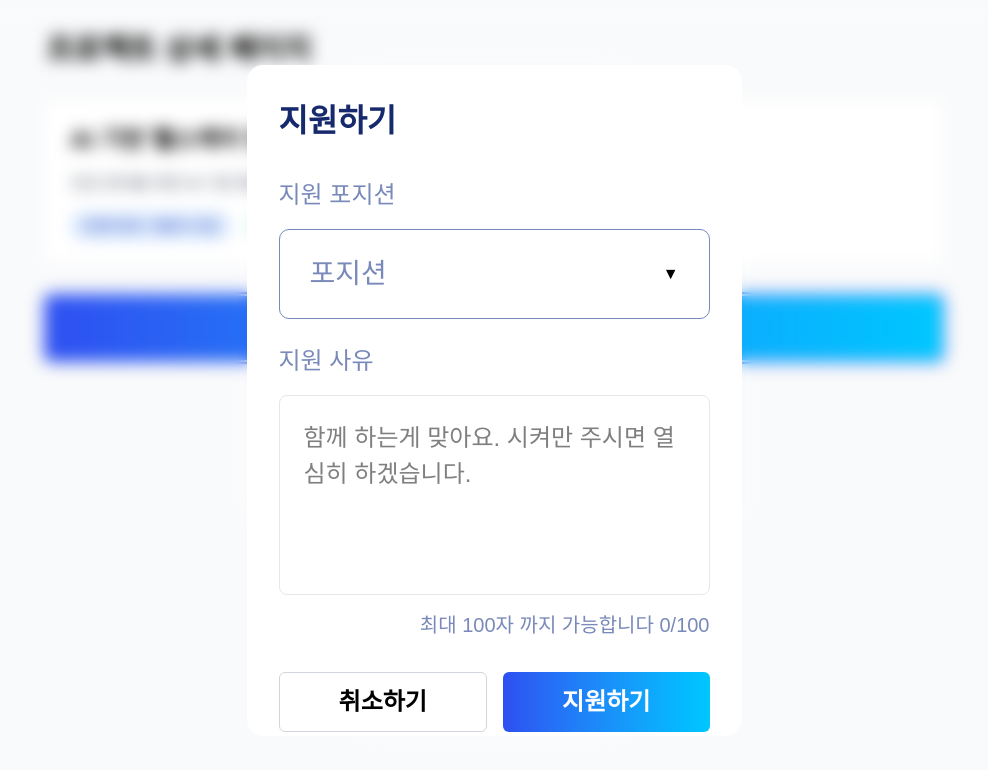
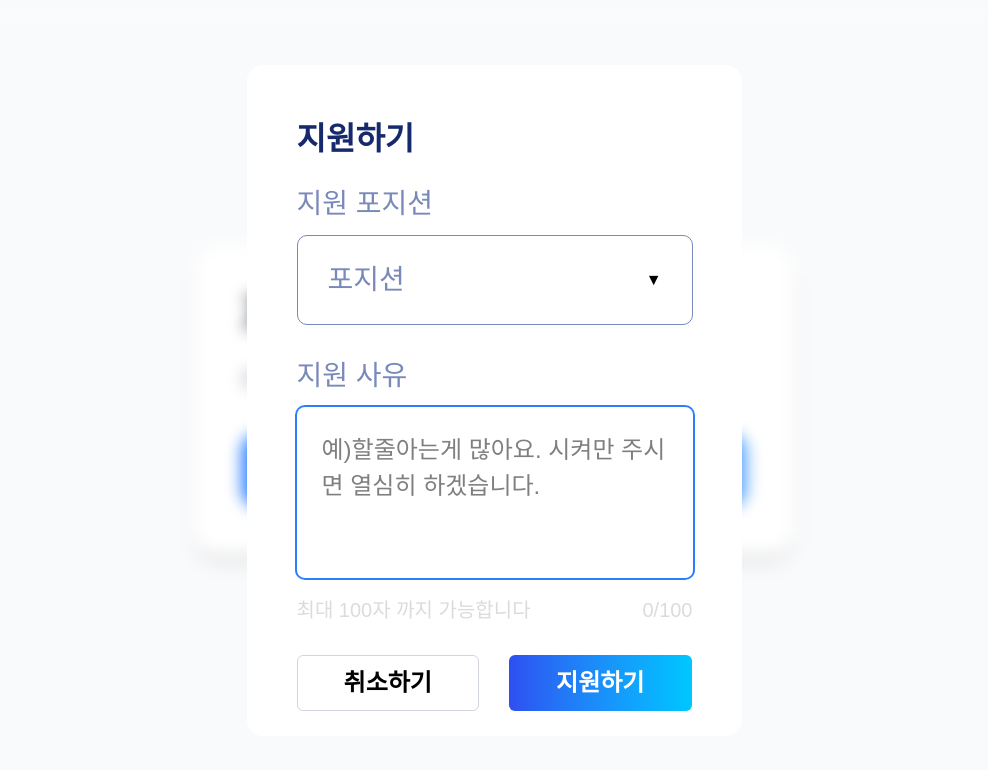
Before and after one commit to FRONTENDBOOTCAMP-14th/Final-project-team9, a Next.js app: page /project-detail in a window 1280 px wide. Both pictures are taken after a click on the button "지원하기". Shown: the top 770 px of the page, without its empty margins (146-1134 px from the left). Built offline with nearby package versions, Linux system fonts and the light colour scheme; a web font is replaced by a local one.

Commit message:
feat : project detail 페이지에 필요한 모달창+성공토스트 구현

```diff
--- a/src/app/project-detail/page.tsx
+++ b/src/app/project-detail/page.tsx
@@ -1,50 +1,41 @@
 "use client";
 
 import { useState } from "react";
-import Button from "@/components/common/Button";
 import ApplyModal from "@/components/project-detail/ApplyModal";
+import type { ApplyFormData } from "@/components/project-detail/types";
 
 export default function ProjectDetailPage() {
   const [isModalOpen, setIsModalOpen] = useState(false);
+  const applicantCount = 3; // 임시 데이터 - 실제로는 API에서 받아올 값
 
-  const handleApplySubmit = (data: { position: string; reason: string }) => {
+  const handleApplySubmit = (data: ApplyFormData) => {
     console.log("지원 데이터:", data);
-    // 여기에서 실제 지원 로직 처리
-    alert(`${data.position} 포지션으로 지원이 완료되었습니다!`);
-    setIsModalOpen(false);
+    // 여기에서 실제 지원 로직 처리 (API 호출 등)
+    // 모달 닫기는 ApplyModal 내부에서 처리함
   };
 
   return (
-    <div className="min-h-screen bg-gray-50 p-8">
-      <div className="max-w-4xl mx-auto">
-        <h1 className="text-3xl font-bold mb-8">프로젝트 상세 페이지</h1>
+    <div className="min-h-screen flex items-center justify-center bg-gray-50 p-4">
+      <div className="bg-white rounded-3xl shadow-lg p-12 max-w-[600px] w-full">
+        {/* 제목 */}
+        <h1 className="text-5xl font-bold mb-6 text-gray-900">지원 🎉</h1>
 
-        {/* 임시 프로젝트 정보 */}
-        <div className="bg-white rounded-lg p-6 mb-8">
-          <h2 className="text-2xl font-bold mb-4">AI 기반 헬스케어 앱 개발</h2>
-          <p className="text-gray-600 mb-4">
-            건강 관리를 위한 AI 기반 헬스케어 애플리케이션을 개발하는
-            프로젝트입니다.
-          </p>
-          <div className="flex gap-4">
-            <span className="px-3 py-1 bg-blue-100 text-blue-800 rounded-full text-sm">
-              프론트엔드 개발자 모집
-            </span>
-            <span className="px-3 py-1 bg-green-100 text-green-800 rounded-full text-sm">
-              백엔드 개발자 모집
-            </span>
-          </div>
-        </div>
+        {/* 부제목 */}
+        <p className="text-lg text-gray-500 mb-10">
+          현재{" "}
+          <span className="font-semibold text-blue-600">
+            {applicantCount}명
+          </span>{" "}
+          지원했습니다.
+        </p>
 
         {/* 지원하기 버튼 */}
-        <Button
+        <button
           onClick={() => setIsModalOpen(true)}
-          variant="primary"
-          size="lg"
-          className="w-full h-16"
+          className="w-full h-[72px] bg-gradient-to-r from-blue-500 to-blue-400 hover:from-blue-600 hover:to-blue-500 text-white text-xl font-semibold rounded-2xl transition-all duration-200 shadow-md hover:shadow-lg"
         >
           지원하기
-        </Button>
+        </button>
 
         {/* 지원하기 모달 */}
         <ApplyModal
--- a/src/components/project-detail/ApplyModal.tsx
+++ b/src/components/project-detail/ApplyModal.tsx
@@ -1,43 +1,100 @@
 "use client";
 
-import React, { useState, useEffect } from "react";
+import React, { useEffect, useRef } from "react";
 import Button from "@/components/common/Button";
 import Dropdown from "@/components/common/input/Dropdown";
-import { useDropdownStore } from "@/store/dropdown-store";
-
-interface ApplyModalProps {
-  isOpen: boolean;
-  onClose: () => void;
-  onSubmit: (data: { position: string; reason: string }) => void;
-}
+import { useApplyForm } from "@/hooks/useApplyForm";
+import {
+  POSITION_OPTIONS,
+  FORM_CONSTANTS,
+  PLACEHOLDER_TEXT,
+} from "./constants";
+import SuccessToast from "./SuccessToast";
+import type { ApplyModalProps } from "./types";
 
 export default function ApplyModal({
   isOpen,
   onClose,
   onSubmit,
 }: ApplyModalProps) {
-  const [reason, setReason] = useState("");
-  const { selectedValues, setSelected } = useDropdownStore();
+  const {
+    reason,
+    errors,
+    selectedPosition,
+    showSuccessToast,
+    currentLength,
+    maxLength,
+    setErrors,
+    setShowSuccessToast,
+    validateForm,
+    resetForm,
+    handleReasonChange,
+  } = useApplyForm(isOpen);
 
-  const maxLength = 100;
-  const currentLength = reason.length;
-  const selectedPosition = selectedValues["포지션"] || "";
+  const modalRef = useRef<HTMLDivElement>(null);
+  const textareaRef = useRef<HTMLTextAreaElement>(null);
+  const previousActiveElement = useRef<HTMLElement | null>(null);
 
-  // 모달이 닫힐 때 상태 초기화
+  // 모달 열릴 때 포커스 관리
   useEffect(() => {
-    if (!isOpen) {
-      setReason("");
-      setSelected("포지션", "");
+    if (isOpen) {
+      // 현재 포커스된 요소 저장
+      previousActiveElement.current = document.activeElement as HTMLElement;
+      // 텍스트 영역에 포커스
+      setTimeout(() => {
+        textareaRef.current?.focus();
+      }, 100);
+    } else {
+      // 모달 닫힐 때 이전 포커스 복원
+      previousActiveElement.current?.focus();
     }
-  }, [isOpen, setSelected]);
+  }, [isOpen]);
+
+  // ESC 키로 모달 닫기
+  useEffect(() => {
+    const handleEscape = (e: KeyboardEvent) => {
+      if (e.key === "Escape" && isOpen) {
+        handleCancel();
+      }
+    };
+
+    document.addEventListener("keydown", handleEscape);
+    return () => document.removeEventListener("keydown", handleEscape);
+    // eslint-disable-next-line react-hooks/exhaustive-deps
+  }, [isOpen]);
+
+  // 포커스 트랩
+  useEffect(() => {
+    if (!isOpen) return;
+
+    const handleTabKey = (e: KeyboardEvent) => {
+      if (e.key !== "Tab" || !modalRef.current) return;
+
+      const focusableElements = modalRef.current.querySelectorAll<HTMLElement>(
+        'button, [href], input, select, textarea, [tabindex]:not([tabindex="-1"])',
+      );
+
+      const firstElement = focusableElements[0];
+      const lastElement = focusableElements[focusableElements.length - 1];
+
+      if (e.shiftKey && document.activeElement === firstElement) {
+        lastElement?.focus();
+        e.preventDefault();
+      } else if (!e.shiftKey && document.activeElement === lastElement) {
+        firstElement?.focus();
+        e.preventDefault();
+      }
+    };
+
+    document.addEventListener("keydown", handleTabKey);
+    return () => document.removeEventListener("keydown", handleTabKey);
+  }, [isOpen]);
 
   const handleSubmit = () => {
-    if (!selectedPosition) {
-      alert("포지션을 선택해주세요.");
-      return;
-    }
-    if (reason.trim().length === 0) {
-      alert("지원 사유를 입력해주세요.");
+    const validationErrors = validateForm();
+
+    if (validationErrors.position || validationErrors.reason) {
+      setErrors(validationErrors);
       return;
     }
 
@@ -46,117 +103,144 @@ export default function ApplyModal({
       reason: reason.trim(),
     });
 
-    // 제출 후 상태 초기화
-    setReason("");
-    setSelected("포지션", "");
+    resetForm();
+    setShowSuccessToast(true);
+
+    setTimeout(() => {
+      onClose();
+    }, FORM_CONSTANTS.MODAL_CLOSE_DELAY);
+  };
+
+  const handleCancel = () => {
+    resetForm();
+    setShowSuccessToast(false);
     onClose();
   };
 
-  const handleCancel = () => {
-    setReason("");
-    setSelected("포지션", "");
-    onClose();
-  };
-
-  if (!isOpen) return null;
+  if (!isOpen && !showSuccessToast) return null;
 
   return (
-    <div className="fixed inset-0 flex items-center justify-center z-50">
+    <>
+      {isOpen && (
+        <div
+          className="fixed inset-0 flex items-center justify-center z-50"
+          role="dialog"
+          aria-modal="true"
+          aria-labelledby="modal-title"
+        >
           {/* 배경 오버레이 */}
-      <div className="fixed inset-0 backdrop-blur-sm" onClick={handleCancel} />
+          <div
+            className="fixed inset-0 backdrop-blur-sm"
+            onClick={handleCancel}
+            aria-hidden="true"
+          />
 
           {/* 모달 컨텐츠 */}
           <div
-        className="bg-white rounded-2xl p-8 w-[495px] h-[671px] max-w-[90vw] max-h-[90vh] overflow-y-auto relative z-10"
+            ref={modalRef}
+            className="bg-white rounded-2xl w-[495px] h-[671px] max-w-[90vw] max-h-[90vh] overflow-y-auto relative z-10 pt-[50px] pl-[50px] pr-[50px]"
             onClick={(e) => e.stopPropagation()}
           >
             {/* 제목 */}
             <h2
-          className="font-bold mb-8"
-          style={{
-            fontSize: "var(--text-8)",
-            color: "var(--color-deep)",
-          }}
+              id="modal-title"
+              className="font-bold mb-[20px] text-8 text-[color:var(--color-deep)]"
             >
               지원하기
             </h2>
 
             {/* 지원 포지션 */}
-        <div className="mb-6">
+            <div className="mb-[30px]">
               <label
-            className="block mb-4"
-            style={{
-              fontSize: "var(--text-6)",
-              color: "var(--color-gray)",
-            }}
+                htmlFor="position-select"
+                className="block mb-[10px] text-7 text-[color:var(--color-gray)]"
               >
                 지원 포지션
               </label>
               <Dropdown
-            options={["프론트엔드", "백엔드", "풀스택", "디자이너", "기획자"]}
+                options={[...POSITION_OPTIONS]}
                 placeholder="포지션"
-            width="100%"
+                width="396px"
                 height="90px"
               />
+              {errors.position && (
+                <p
+                  className="mt-[10px] text-5 text-red-500"
+                  role="alert"
+                  aria-live="polite"
+                >
+                  {errors.position}
+                </p>
+              )}
             </div>
 
             {/* 지원 사유 */}
-        <div className="mb-8">
+            <div className="mb-[30px]">
               <label
-            className="block mb-4"
-            style={{
-              fontSize: "var(--text-6)",
-              color: "var(--color-gray)",
-            }}
+                htmlFor="reason-textarea"
+                className="block mb-[10px] text-7 text-[color:var(--color-gray)]"
               >
                 지원 사유
               </label>
               <textarea
+                id="reason-textarea"
+                ref={textareaRef}
                 value={reason}
-            onChange={(e) => setReason(e.target.value)}
-            placeholder="함께 하는게 맞아요. 시켜만 주시면 열심히 하겠습니다."
+                onChange={(e) => handleReasonChange(e.target.value)}
+                placeholder={PLACEHOLDER_TEXT.REASON}
                 maxLength={maxLength}
-            className="w-full h-[200px] p-6 border border-gray-200 rounded-lg resize-none focus:outline-none focus:ring-2 focus:ring-blue-500 focus:border-transparent"
-            style={{
-              fontSize: "var(--text-6)",
-            }}
+                aria-describedby="reason-info"
+                aria-invalid={!!errors.reason}
+                className="w-[396px] h-[171px] p-6 border border-gray-200 rounded-lg resize-none focus:outline-none focus:ring-2 focus:ring-blue-500 focus:border-transparent text-6"
               />
               <div
-            className="text-right mt-2"
-            style={{
-              fontSize: "var(--text-5)",
-              color:
-                currentLength > 0 ? "var(--color-deep)" : "var(--color-gray)",
-            }}
+                id="reason-info"
+                className="flex justify-between mt-[10px] w-[396px] text-5 text-[color:#dbdbdb]"
               >
-            최대 100자 까지 가능합니다 {currentLength}/{maxLength}
+                <span>최대 {maxLength}자 까지 가능합니다</span>
+                <span aria-live="polite">
+                  {currentLength}/{maxLength}
+                </span>
               </div>
+              {errors.reason && (
+                <p
+                  className="mt-[10px] text-5 text-red-500"
+                  role="alert"
+                  aria-live="polite"
+                >
+                  {errors.reason}
+                </p>
+              )}
             </div>
 
             {/* 버튼 영역 */}
-        <div className="flex gap-4">
+            <div className="flex gap-7.5">
               <Button
                 onClick={handleCancel}
                 variant="secondary"
-            className="flex-1 h-[60px]"
-            style={{
-              fontSize: "var(--text-6)",
-            }}
+                className="w-[183px] h-[56px] text-6"
+                aria-label="지원 취소"
               >
                 취소하기
               </Button>
               <Button
                 onClick={handleSubmit}
                 variant="primary"
-            className="flex-1 h-[60px]"
-            style={{
-              fontSize: "var(--text-6)",
-            }}
+                className="w-[183px] h-[56px] text-6 !text-white"
+                aria-label="지원 제출"
               >
                 지원하기
               </Button>
             </div>
           </div>
         </div>
+      )}
+
+      {/* 성공 토스트 */}
+      <SuccessToast
+        isVisible={!isOpen && showSuccessToast}
+        onClose={() => setShowSuccessToast(false)}
+      />
+    </>
   );
 }
--- /dev/null
+++ b/src/components/project-detail/SuccessToast.tsx
@@ -0,0 +1,89 @@
+"use client";
+
+import { useEffect } from "react";
+import type { SuccessToastProps } from "./types";
+
+export default function SuccessToast({
+  isVisible,
+  onClose,
+}: SuccessToastProps) {
+  useEffect(() => {
+    if (isVisible) {
+      const timer = setTimeout(onClose, 5000);
+      return () => clearTimeout(timer);
+    }
+  }, [isVisible, onClose]);
+
+  if (!isVisible) return null;
+
+  return (
+    <div
+      role="alert"
+      aria-live="polite"
+      aria-atomic="true"
+      style={{
+        position: "fixed",
+        top: "24px",
+        left: "50%",
+        transform: "translateX(-50%)",
+        zIndex: 9999,
+      }}
+    >
+      <div
+        style={{
+          display: "flex",
+          alignItems: "center",
+          justifyContent: "center",
+          width: "415px",
+          height: "48px",
+          padding: "0 24px",
+          backgroundColor: "#d9d9d9",
+          borderRadius: "999px",
+          boxShadow: "none",
+        }}
+      >
+        <div
+          aria-hidden="true"
+          style={{
+            width: "28px",
+            height: "28px",
+            backgroundColor: "#7ED957",
+            borderRadius: "50%",
+            display: "flex",
+            alignItems: "center",
+            justifyContent: "center",
+            marginRight: "12px",
+            flexShrink: 0,
+          }}
+        >
+          <svg
+            width="16"
+            height="16"
+            viewBox="0 0 20 20"
+            fill="white"
+            xmlns="http://www.w3.org/2000/svg"
+            aria-hidden="true"
+          >
+            <path
+              fillRule="evenodd"
+              clipRule="evenodd"
+              d="M16.707 5.293a1 1 0 010 1.414l-8 8a1 1 0 01-1.414 0l-4-4a1 1 0 011.414-1.414L8 12.586l7.293-7.293a1 1 0 011.414 0z"
+            />
+          </svg>
+        </div>
+        <span
+          style={{
+            fontSize: "20px",
+            color: "#000000",
+            fontWeight: "normal",
+            lineHeight: "1",
+            textAlign: "center",
+            flex: 1,
+          }}
+        >
+          지원 완료 되었습니다.
+        </span>
+      </div>
+    </div>
+  );
+}
--- /dev/null
+++ b/src/components/project-detail/constants.ts
@@ -0,0 +1,22 @@
+export const POSITION_OPTIONS = [
+  "프론트엔드",
+  "백엔드",
+  "풀스택",
+  "디자이너",
+  "기획자",
+] as const;
+
+export const FORM_CONSTANTS = {
+  MAX_REASON_LENGTH: 100,
+  MODAL_CLOSE_DELAY: 100,
+  TOAST_DURATION: 5000,
+} as const;
+
+export const ERROR_MESSAGES = {
+  POSITION_REQUIRED: "포지션을 선택해주세요.",
+  REASON_REQUIRED: "지원 사유를 입력해주세요.",
+} as const;
+
+export const PLACEHOLDER_TEXT = {
+  REASON: "예)할줄아는게 많아요. 시켜만 주시면 열심히 하겠습니다.",
+} as const;
--- /dev/null
+++ b/src/components/project-detail/index.ts
@@ -0,0 +1,4 @@
+export { default as ApplyModal } from "./ApplyModal";
+export { default as SuccessToast } from "./SuccessToast";
+export * from "./types";
+export * from "./constants";
--- /dev/null
+++ b/src/components/project-detail/types.ts
@@ -0,0 +1,20 @@
+export interface ApplyModalProps {
+  isOpen: boolean;
+  onClose: () => void;
+  onSubmit: (data: ApplyFormData) => void;
+}
+
+export interface ApplyFormData {
+  position: string;
+  reason: string;
+}
+
+export interface FormErrors {
+  position: string;
+  reason: string;
+}
+
+export interface SuccessToastProps {
+  isVisible: boolean;
+  onClose: () => void;
+}
--- /dev/null
+++ b/src/hooks/useApplyForm.ts
@@ -0,0 +1,81 @@
+import { useState, useEffect, useCallback } from "react";
+import {
+  ERROR_MESSAGES,
+  FORM_CONSTANTS,
+} from "@/components/project-detail/constants";
+import type { FormErrors } from "@/components/project-detail/types";
+import { useDropdownStore } from "@/store/dropdown-store";
+
+export function useApplyForm(isOpen: boolean) {
+  const [reason, setReason] = useState("");
+  const [errors, setErrors] = useState<FormErrors>({
+    position: "",
+    reason: "",
+  });
+  const [showSuccessToast, setShowSuccessToast] = useState(false);
+  const { selectedValues, setSelected } = useDropdownStore();
+
+  const selectedPosition = selectedValues["포지션"] || "";
+
+  // 모달이 닫힐 때 상태 초기화
+  useEffect(() => {
+    if (!isOpen) {
+      setReason("");
+      setSelected("포지션", "");
+      setErrors({ position: "", reason: "" });
+    }
+  }, [isOpen, setSelected]);
+
+  // 포지션 선택 시 에러 메시지 제거
+  useEffect(() => {
+    if (selectedPosition && errors.position) {
+      setErrors((prev) => ({ ...prev, position: "" }));
+    }
+  }, [selectedPosition, errors.position]);
+
+  const validateForm = useCallback((): FormErrors => {
+    const newErrors: FormErrors = {
+      position: "",
+      reason: "",
+    };
+
+    if (!selectedPosition) {
+      newErrors.position = ERROR_MESSAGES.POSITION_REQUIRED;
+    }
+    if (reason.trim().length === 0) {
+      newErrors.reason = ERROR_MESSAGES.REASON_REQUIRED;
+    }
+
+    return newErrors;
+  }, [selectedPosition, reason]);
+
+  const resetForm = useCallback(() => {
+    setReason("");
+    setSelected("포지션", "");
+    setErrors({ position: "", reason: "" });
+  }, [setSelected]);
+
+  const handleReasonChange = useCallback(
+    (value: string) => {
+      setReason(value);
+      if (errors.reason) {
+        setErrors((prev) => ({ ...prev, reason: "" }));
+      }
+    },
+    [errors.reason],
+  );
+
+  return {
+    reason,
+    errors,
+    selectedPosition,
+    showSuccessToast,
+    currentLength: reason.length,
+    maxLength: FORM_CONSTANTS.MAX_REASON_LENGTH,
+    setErrors,
+    setShowSuccessToast,
+    validateForm,
+    resetForm,
+    handleReasonChange,
+  };
+}
```
Lines whose indentation alone changed are shown as unchanged.
